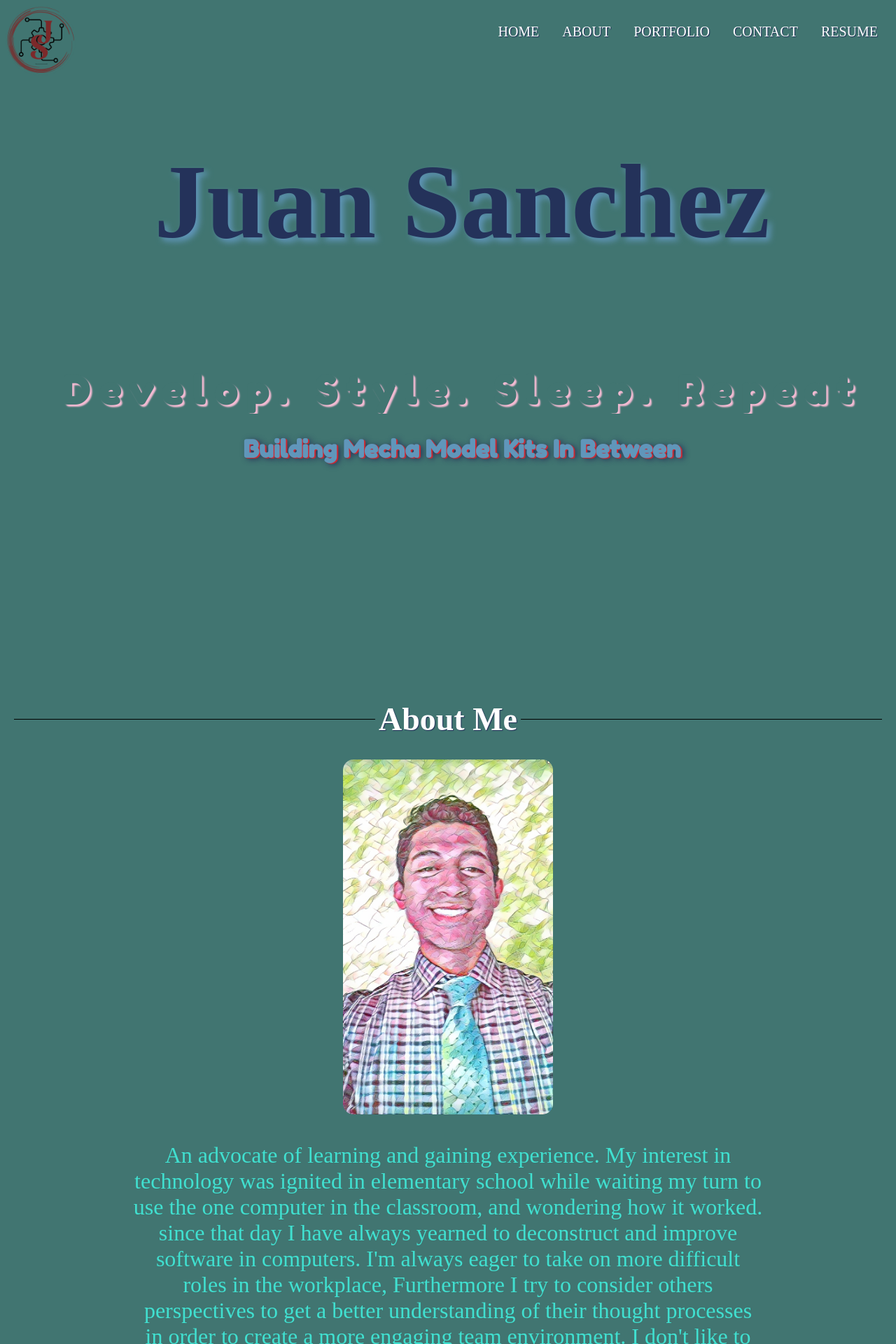
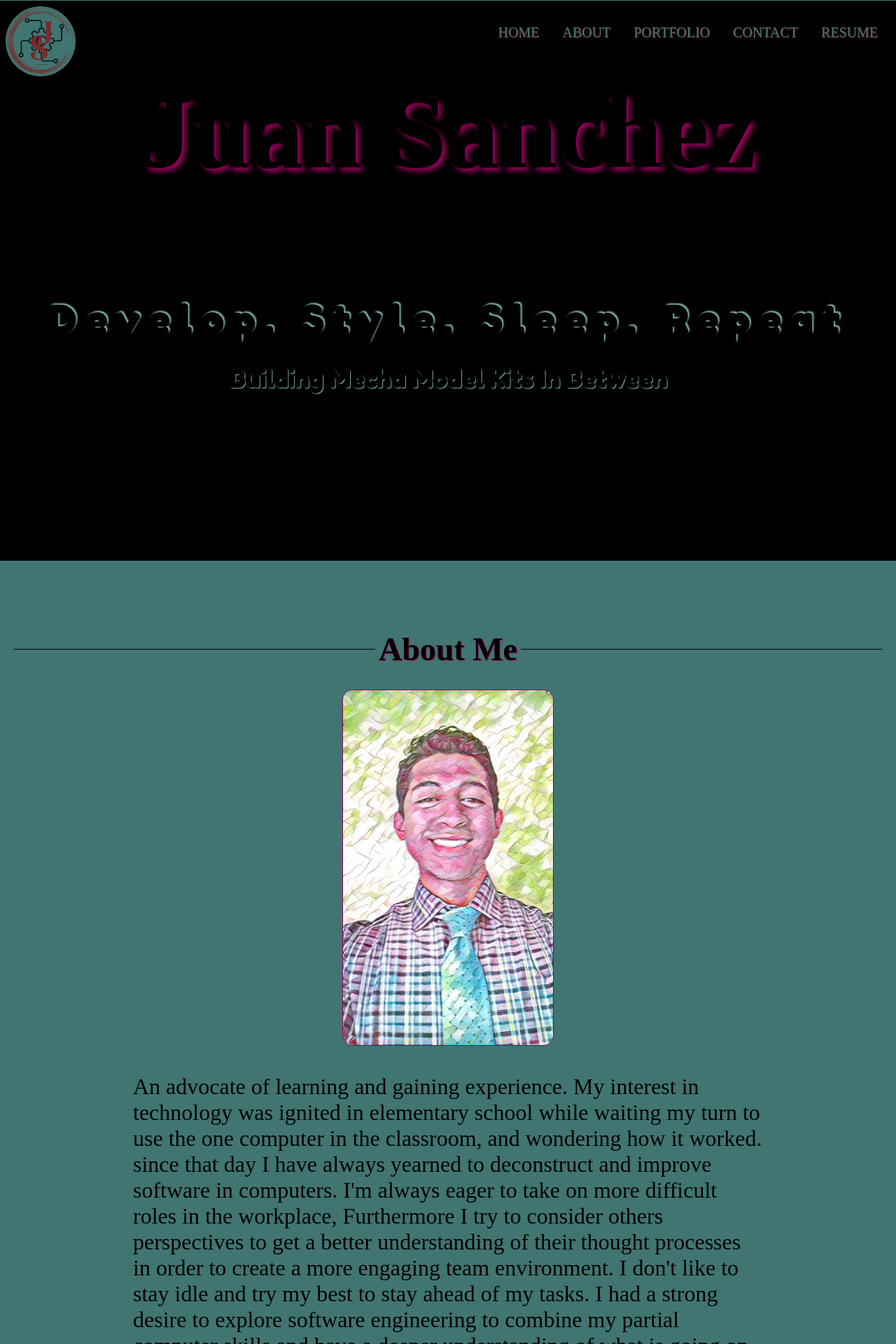
Before and after one commit to John-Sanchez-II/Portfolio, a React (Create React App) app: page / in a window 1280 px wide. Shown: the top 1920 px of the page at 70% size. Built offline with nearby package versions, Linux system fonts and the light colour scheme; a web font is replaced by a local one.

Commit message:
landing page styling

```diff
--- a/src/App.css
+++ b/src/App.css
@@ -6,20 +6,22 @@
   padding-top: 1px;
   padding-bottom: 10px;
   /* background-image: linear-gradient(to right, #755F3C, #1E3634); */
-background:#417571;
+  background: #417571;
 }
 
 .page {
   margin: 100px 20px;
   min-height: 800px;
+  background: #417571;
 }
 
 .page:nth-child(odd) {
-  color: white;
+  color: black;
+
 }
 
 .page:nth-child(even) {
-  color: white;
+  color: black;
 }
 
 .click-container {
--- a/src/App.js
+++ b/src/App.js
@@ -9,7 +9,7 @@ import { SiCodewars } from "react-icons/si";
 import { AiOutlineLinkedin } from "react-icons/ai";
 
 
-  // let reviews = []
+
 function App() {
 
   return (
--- a/src/components/About/About.css
+++ b/src/components/About/About.css
@@ -1,8 +1,11 @@
+.aboutPage{
+  background:#417571;
+}
 .aboutMe {
   display: flex;
   flex-direction: row;
   font-family: 'Peralta', cursive;
-  text-shadow: #24325a 1px 1px 1px;
+  text-shadow: #99005D  1px 1px 1px;
 }
 
 .aboutMe:before,
@@ -22,14 +25,13 @@
 }
 
 .intro {
-  color: turquoise;
+  color: black;
   font-family: "Zen Old Mincho";
   font-size:xx-large;
   padding-top: 50px;
   max-width: 900px;
   margin: auto;
   padding-top: 40px;
-  text-align: center;
   text-shadow: 1px 1px 1px  #417571;
 }
 
@@ -39,6 +41,7 @@
   width: 300px;
   border-radius: 15px;
   transition: all 1s;
+  border: 1px solid #99005D;
 }
 
 #self:hover{
--- a/src/components/About/About.js
+++ b/src/components/About/About.js
@@ -3,6 +3,7 @@ import selfie from "../../imgs/color.jpg";
 
 export default function About() {
   return (
+
     <div className="page" id="about">
       <h1 className="aboutMe"> About Me </h1>
       <img alt="selfie" id="self" src={selfie} />
@@ -25,5 +26,6 @@ export default function About() {
         applications.
       </p>
     </div>
+
   );
 }
--- a/src/components/Contact/Contact.css
+++ b/src/components/Contact/Contact.css
@@ -1,3 +1,4 @@
+
 .Contact {
     display: flex;
     flex-direction: row;
--- a/src/components/Contact/Contact.js
+++ b/src/components/Contact/Contact.js
@@ -1,13 +1,13 @@
 import "./Contact.css";
-
-
 
 
 
 export default function Contact() {
   return (
+
     <div className="page" id="contact">
       <h1 className="Contact">Contact</h1>
+
 
     </div>
   );
--- a/src/components/LandingPage/LandingPage.css
+++ b/src/components/LandingPage/LandingPage.css
@@ -1,32 +1,29 @@
-/* .page{
- /* display: flex;  */
-    /* justify-content: center;  */
- /* }  */
+.aboutPage{
+  background: black;
+}
+#home{
+  background:black;
 
+}
 .wrapper {
   display: inline-block;
   /* border: 2px solid black; */
   width: 100vw;
+  height: 100vh;
 }
-/* .hi{
-    display: flex;
-    justify-content: center;
-    color: #417571;
-} */
-
 .name{
     display: flex;
     justify-content: center;
     font-family: 'Neonderthaw', cursive;
-    color:#24325a ;
+    color:black ;
     font-size: 150px;
-    text-shadow:#6096BA 5px 5px 8px;
+    text-shadow:#99005D 5px 5px 7px;
     /* border: 2px solid black; */
 }
 .greeting {
     /* border: 2px solid black; */
-  color: #417571;
-  text-shadow:  #F4BBD3  3px 3px 2px;
+  color: black;
+  text-shadow:  #80B5B0 2px -2px 2px;
   font-size: 55px;
   overflow: hidden;
   /* Ensures the content is not revealed until the animation */
@@ -55,9 +52,9 @@
     display: flex;
     justify-content: center;
     font-family: 'Fredoka One', cursive;
-    color: #6096BA;
-    text-shadow: 2px 1px 1px #D22730,
-    4px 2px 9px #24325a ;
+    color: black;
+    text-shadow: 1px 1px 1px #80B5B0;
+    /* 2px 2px 5px #24325a ; */
 }
 
 /* google info
--- a/src/components/LandingPage/LandingPage.js
+++ b/src/components/LandingPage/LandingPage.js
@@ -2,7 +2,7 @@ import "./LandingPage.css";
 
 export default function LandingPage(){
 
-  return <div className="page" >
+  return <div className="aboutPage" id="home" >
     <div className="wrapper">
       {/* <h2 className="hi">Hii</h2> */}
       <h1 className="name">Juan Sanchez</h1>
--- a/src/components/NavBar/NavBar.css
+++ b/src/components/NavBar/NavBar.css
@@ -1,10 +1,8 @@
 .navbar {
   position: fixed;
-  top: 0;
   z-index: 1030;
   display: flex;
   justify-content: space-between;
-  /* border: 2px solid black; */
   /* vw is viewport width */
   width: 100vw;
 }
@@ -28,8 +26,9 @@
   font-size: 20px;
   margin: 1px;
   text-transform: uppercase;
-  color: white;
-  text-shadow: #24325a 1px 1px 1px;
+  color: #417571;
+  text-shadow: #7C292A 1px 1px 1px,
+  1px 2px 2px black;
   border: none;
   background: transparent;
   padding-right: 25px;
@@ -40,46 +39,3 @@
   -webkit-box-shadow: 5px 5px 15px 5px #24325a;
   box-shadow: 5px 5px 15px 5px #24325a;
 }
-
-/* .navButtons:hover { */
-/* color: #DE9151;
-  transform:scale(1.2);
-  text-shadow: none; */
-
-/* } */
-
-/*.navButtons:after,
-.navButtons:before {
-  content: "";
-  position: absolute;
-  display: block;
-  border: 0px solid transparent;
-  width: 0%;
-  height: 0%;
-  transition: all 0.5s ease;
-}
-
-.navButtons:after {
-  width: 0%;
-  height: 0%;
-  top: 0;
-  left: 0;
-  border-top: 2px solid transparent;
-  border-left: 2px solid transparent;
-}
-
-.navButtons:before {
-  width: 0%;
-  height: 0%;
-  right: 0;
-  bottom: 0;
-  border-bottom: 2px solid transparent;
-  border-right: 2px solid transparent;
-}
-
-.navButtons:hover::before,
-.navButtons:hover::after {
-  width: 100%;
-  height: 100%;
-  border-color: #DE9151;
-}*/
```
